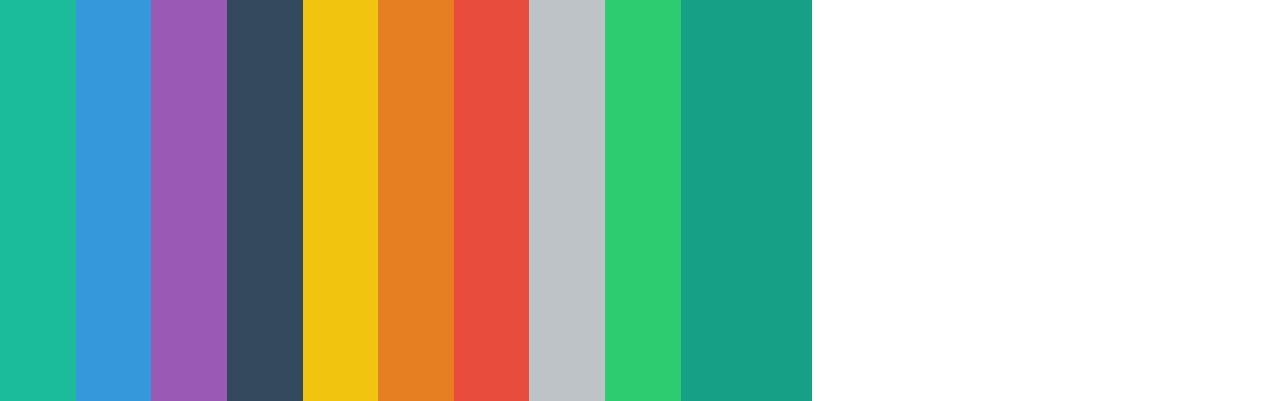
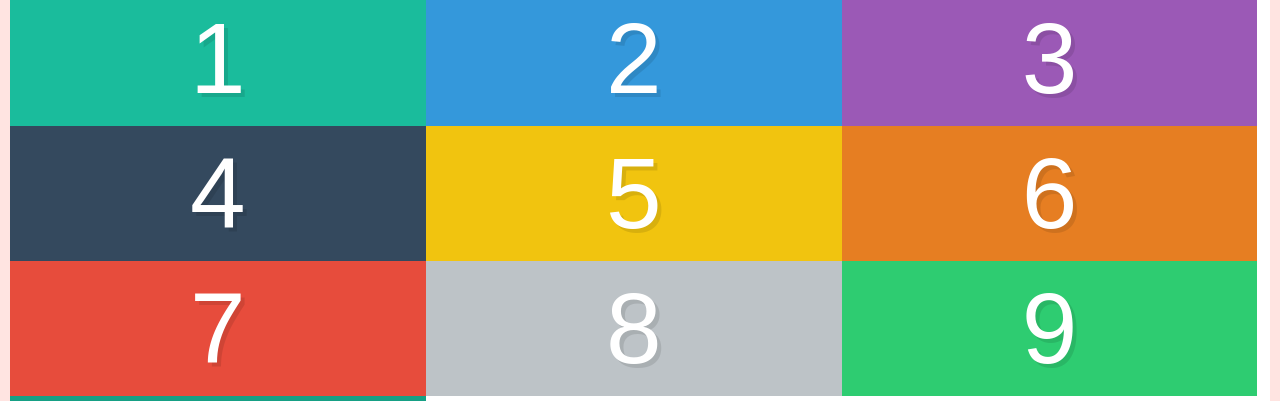
Before and after one commit to lauragift21/what-the-flexbox, a plain HTML site: page alignment-and-centering/index.html in a window 1280 px wide. Shown: the part 139-540 px from the top of the page. Drawn offline with Linux system fonts and the light colour scheme.

Commit message:
completed alignment and centering

```diff
--- a/alignment-and-centering/style-new.css
+++ b/alignment-and-centering/style-new.css
@@ -29,7 +29,35 @@ input[type=reset],input[type=submit]{-webkit-appearance:button;cursor:pointer;}b
 
 
 /* We start writing out flexbox here. The above is just page setup */
+
+
+/* Flex box ordering is used for arranging or setting elements in order with ease using the order element*/
+
+
+/*.box{
+	flex: 1;
+}
+
+.box3{
+	order: 1;
+}
+
+.box5{
+	order: 4;
+}*/
+
+/*Justify content for flexbox is used to order content either using space between, space around or center and it uses the main axis from left to right if ypu want to change this you use the flex-direction property: column to make that change.*/
+/*Align items on the other hand uses the cross axis from left to right. and it has elements like baseline,center.flex-start also uses flex-direction column to change the axis.*/
+/*align content works same way with justify content excepts it uses cross axis*/
+/*align-self works the same way every other method works except it only applies to one element*/
 .container{
 	display: flex;
+	border: 10px solid mistyrose;
 	height: 100vh;
+	flex-wrap: wrap;
+	align-content: center;
 }
+
+.box{
+	width: 33%;
+}
```
